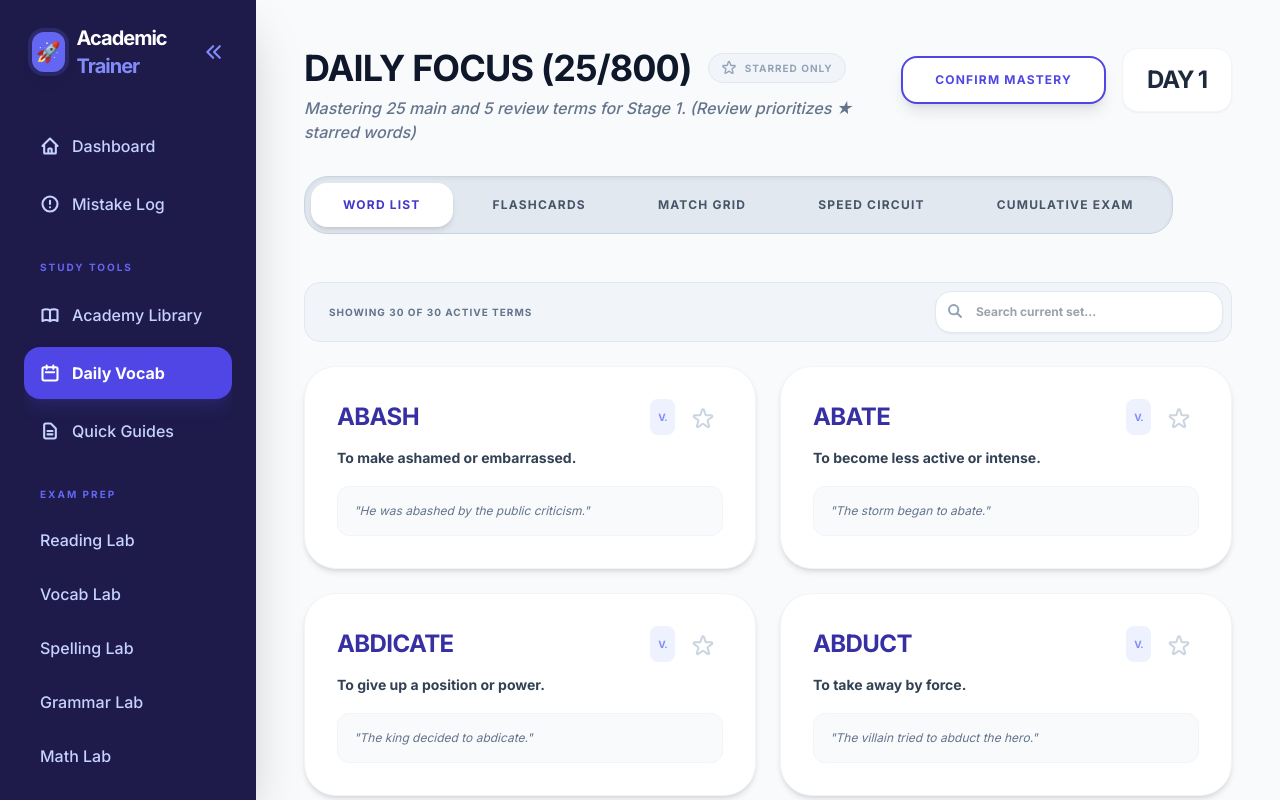
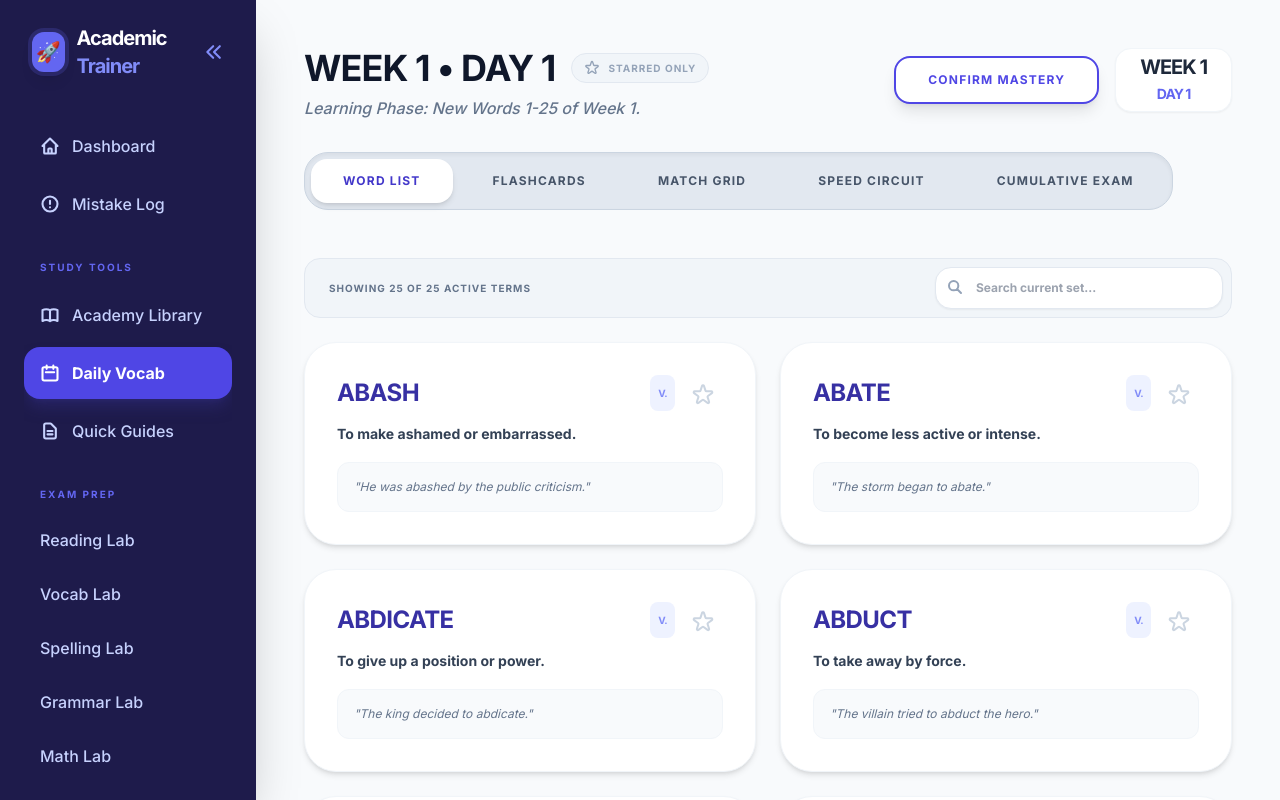
Before and after one commit to JamesCFu/MCVSD-ACE-TRAINER, a React (Vite) app: page / in a window 1280 px wide. Both pictures are taken after a click on the button "Daily Vocab". Built offline with nearby package versions, Linux system fonts and the light colour scheme.

Commit message:
Update DailyVocab.tsx

```diff
--- a/components/DailyVocab.tsx
+++ b/components/DailyVocab.tsx
@@ -111,6 +111,10 @@ const DailyVocab: React.FC<DailyVocabProps> = ({ stats, setStats, words, isLoadi
     });
   };
 
+  // --- WEEKLY SCHEDULE LOGIC ---
+  const currentWeek = Math.ceil(viewingDay / 7);
+  const dayOfWeek = ((viewingDay - 1) % 7) + 1; // 1-7
+
   const dailyWords = useMemo(() => {
     if (!words || words.length === 0) return [];
 
@@ -119,52 +123,60 @@ const DailyVocab: React.FC<DailyVocabProps> = ({ stats, setStats, words, isLoadi
         return words.filter(w => starredSet.has(w.word)).sort((a, b) => a.word.localeCompare(b.word));
     }
 
-    // --- 2. STANDARD DAILY STAGE LOGIC ---
-    const WORDS_PER_DAY = 25;
-    const REVIEW_WORDS_COUNT = 5;
+    // --- 2. WEEKLY SCHEDULE ---
+    const WORDS_PER_WEEK = 100;
+    const LEARNING_DAYS = 4;
+    const WORDS_PER_LEARNING_DAY = WORDS_PER_WEEK / LEARNING_DAYS; // 25
 
-    // A. Sequential 25 words for the day
-    const startIndex = ((viewingDay - 1) * WORDS_PER_DAY) % words.length;
-    const mainBatch: VocabularyWord[] = [];
+    const weeklyStartIndex = (currentWeek - 1) * WORDS_PER_WEEK;
 
-    for (let i = 0; i < Math.min(WORDS_PER_DAY, words.length); i++) {
-        const idx = (startIndex + i) % words.length;
-        if (words[idx]) mainBatch.push(words[idx]);
+    // Safety check if user exceeds available words
+    if (weeklyStartIndex >= words.length) return [];
+
+    let selectedBatch: VocabularyWord[] = [];
+
+    if (dayOfWeek <= LEARNING_DAYS) {
+        // --- LEARNING DAYS (1-4) ---
+        // Day 1: 0-24, Day 2: 25-49, etc. relative to the week's start
+        const dayOffset = (dayOfWeek - 1) * WORDS_PER_LEARNING_DAY;
+        const start = weeklyStartIndex + dayOffset;
+        const end = start + WORDS_PER_LEARNING_DAY;
+
+        selectedBatch = words.slice(start, end);
+
+        // Optional: Add 5 review words from PREVIOUS weeks to maintain spaced repetition
+        if (currentWeek > 1) {
+             const previousWords = words.slice(0, weeklyStartIndex);
+             const sortFn = (a: VocabularyWord, b: VocabularyWord) => {
+                const hashA = hashString(a.word + `week-${currentWeek}-day-${dayOfWeek}`);
+                const hashB = hashString(b.word + `week-${currentWeek}-day-${dayOfWeek}`);
+                return hashA - hashB;
+             };
+             // Pick 5 random words from history
+             const reviews = previousWords.sort(sortFn).slice(0, 5);
+             selectedBatch = [...selectedBatch, ...reviews];
+        }
+
+    } else {
+        // --- REVIEW DAYS (5-7) ---
+        // Get all 100 words for the current week
+        const weekWords = words.slice(weeklyStartIndex, weeklyStartIndex + WORDS_PER_WEEK);
+
+        if (dayOfWeek === 5) {
+            // Review Part 1: First 50 words
+            selectedBatch = weekWords.slice(0, 50);
+        } else if (dayOfWeek === 6) {
+            // Review Part 2: Last 50 words
+            selectedBatch = weekWords.slice(50, 100);
+        } else {
+            // Day 7: Grand Review (All 100)
+            selectedBatch = weekWords;
+        }
     }
 
-    // B. Identify the pool of words NOT in the main batch
-    const restOfPool = words.filter(w => !mainBatch.some(mb => mb.word === w.word));
+    return selectedBatch.sort((a, b) => a.word.localeCompare(b.word));
 
-    // C. Prioritize Starred Words
-    // We filter the rest of the pool for starred words
-    const starredInPool = restOfPool.filter(w => starredSet.has(w.word));
-    const nonStarredInPool = restOfPool.filter(w => !starredSet.has(w.word));
-
-    // Helper sort function - Uses viewingDay AND currentSeed to shuffle differently every stage.
-    // This ensures that we get a RANDOM 5 starred words each stage from the available pool.
-    const sortFn = (a: VocabularyWord, b: VocabularyWord) => {
-       const hashA = hashString(a.word + `stage-${viewingDay}-seed-${currentSeed}`);
-       const hashB = hashString(b.word + `stage-${viewingDay}-seed-${currentSeed}`);
-       return hashA - hashB;
-    };
-
-    // Grab up to 5 starred words first (randomized by stage hash)
-    const starredSelected = [...starredInPool].sort(sortFn).slice(0, REVIEW_WORDS_COUNT);
-
-    // Fill remainder with random non-starred words (randomized by stage hash)
-    const remainingSlots = REVIEW_WORDS_COUNT - starredSelected.length;
-    let randomSelected: VocabularyWord[] = [];
-
-    if (remainingSlots > 0) {
-       randomSelected = [...nonStarredInPool].sort(sortFn).slice(0, remainingSlots);
-    }
-
-    const reviewBatch = [...starredSelected, ...randomSelected];
-
-    return [...mainBatch, ...reviewBatch].sort((a, b) => a.word.localeCompare(b.word));
-
-    // Included currentSeed in dependencies to refresh randomization on day advance
-  }, [words, viewingDay, isStarredReviewMode, currentSeed]);
+  }, [words, viewingDay, isStarredReviewMode, currentSeed, starredSet, currentWeek, dayOfWeek]);
 
   // Filtered List for Search
   const filteredDailyWords = useMemo(() => {
@@ -206,8 +218,11 @@ const DailyVocab: React.FC<DailyVocabProps> = ({ stats, setStats, words, isLoadi
     if (mode !== 'matching' || matchingGameWords.length === 0) {
       return { words: [], defs: [] };
     }
-    const wordsList = matchingGameWords.map(w => ({ id: w.word, text: w.word }));
-    const defsList = matchingGameWords.map(w => ({ id: w.word, text: w.shortDef }));
+    // Limit matching game to 8 pairs max to prevent overcrowding UI on heavy review days
+    const gameSlice = matchingGameWords.slice(0, 8);
+
+    const wordsList = gameSlice.map(w => ({ id: w.word, text: w.word }));
+    const defsList = gameSlice.map(w => ({ id: w.word, text: w.shortDef }));
 
     return {
       words: [...wordsList].sort(() => Math.random() - 0.5),
@@ -237,10 +252,13 @@ const DailyVocab: React.FC<DailyVocabProps> = ({ stats, setStats, words, isLoadi
       if (dailyWords.length > 0 && mode === 'matching') {
         setIsMatchingLoading(true);
         try {
-          const shortDefs = await generateShortDefinitions(dailyWords);
+          // If it's a review day with 50-100 words, just pick random 10 for the matching game to keep it fast
+          const subset = dailyWords.sort(() => Math.random() - 0.5).slice(0, 10);
+          const shortDefs = await generateShortDefinitions(subset);
           setMatchingGameWords(shortDefs);
         } catch (error) {
-          const fallbackDefs = dailyWords.map(w => ({
+          const subset = dailyWords.slice(0, 10);
+          const fallbackDefs = subset.map(w => ({
             word: w.word,
             shortDef: w.definition.split(' ').slice(0, 5).join(' ') + '...'
           }));
@@ -390,7 +408,11 @@ const DailyVocab: React.FC<DailyVocabProps> = ({ stats, setStats, words, isLoadi
         setRaceFeedback('correct');
         setRaceBoost(boostType);
 
-        const nextProgress = Math.min(100, raceProgress + distanceGain);
+        // Adjust progress increment based on total words to ensure race isn't too long/short
+        // Base distance is 100 / count.
+        const baseIncrement = Math.max(5, 100 / raceWords.length);
+        const nextProgress = Math.min(100, raceProgress + baseIncrement + (boostType === 'turbo' ? 5 : boostType === 'speed' ? 2 : 0));
+
         setRaceProgress(nextProgress);
         onAwardXP(20);
 
@@ -577,13 +599,32 @@ const DailyVocab: React.FC<DailyVocabProps> = ({ stats, setStats, words, isLoadi
   const isCurrentMaxDay = viewingDay === maxDay;
   const currentDailyBest = stats.dailyRaceRecords?.[viewingDay];
 
+  // Header Text Logic
+  let dayTitle = "";
+  let daySubtitle = "";
+  if (isStarredReviewMode) {
+      dayTitle = `Starred Review (${dailyWords.length})`;
+      daySubtitle = "Reviewing all vocabulary terms you have marked with a star.";
+  } else {
+      dayTitle = `Week ${currentWeek} • Day ${dayOfWeek}`;
+      if (dayOfWeek <= 4) {
+          daySubtitle = `Learning Phase: New Words ${(dayOfWeek-1)*25 + 1}-${dayOfWeek*25} of Week ${currentWeek}.`;
+      } else if (dayOfWeek === 5) {
+          daySubtitle = `Review Phase 1: Consolidating first 50 words of the week.`;
+      } else if (dayOfWeek === 6) {
+          daySubtitle = `Review Phase 2: Consolidating last 50 words of the week.`;
+      } else {
+          daySubtitle = `Grand Review: Master all 100 words from Week ${currentWeek}.`;
+      }
+  }
+
   return (
     <div className="max-w-6xl mx-auto animate-in fade-in duration-500 pb-20">
       <header className="mb-8 flex flex-col md:flex-row justify-between items-start gap-6">
         <div className="flex-1">
           <div className="flex items-center gap-4 mb-2">
             <h2 className="text-4xl font-black text-slate-900 tracking-tight uppercase">
-                {isStarredReviewMode ? `Starred Review (${dailyWords.length})` : `Daily Focus (${(dailyWords.length-5)*viewingDay}/${words.length})`}
+                {dayTitle}
             </h2>
 
             {/* NEW STAR REVIEW BUTTON */}
@@ -608,9 +649,7 @@ const DailyVocab: React.FC<DailyVocabProps> = ({ stats, setStats, words, isLoadi
             )}
           </div>
           <p className="text-slate-500 font-medium italic">
-            {isStarredReviewMode
-                ? "Reviewing all vocabulary terms you have marked with a star."
-                : `Mastering 25 main and 5 review terms for Stage ${viewingDay}. (Review prioritizes ★ starred words)`}
+            {daySubtitle}
           </p>
         </div>
 
@@ -659,7 +698,9 @@ const DailyVocab: React.FC<DailyVocabProps> = ({ stats, setStats, words, isLoadi
             </div>
 
             <div className="text-right flex-shrink-0 bg-white px-6 py-3.5 rounded-2xl shadow-sm border border-slate-100 min-w-[100px] w-full md:w-auto h-16 flex items-center justify-center">
-                <div className="text-2xl font-black text-slate-800 text-center uppercase tracking-tighter">Day {viewingDay}</div>
+                <div className="text-xl font-black text-slate-800 text-center uppercase tracking-tighter leading-tight">
+                    Week {currentWeek}<br/><span className="text-indigo-500 text-sm">Day {dayOfWeek}</span>
+                </div>
             </div>
         </div>
         )}
```
